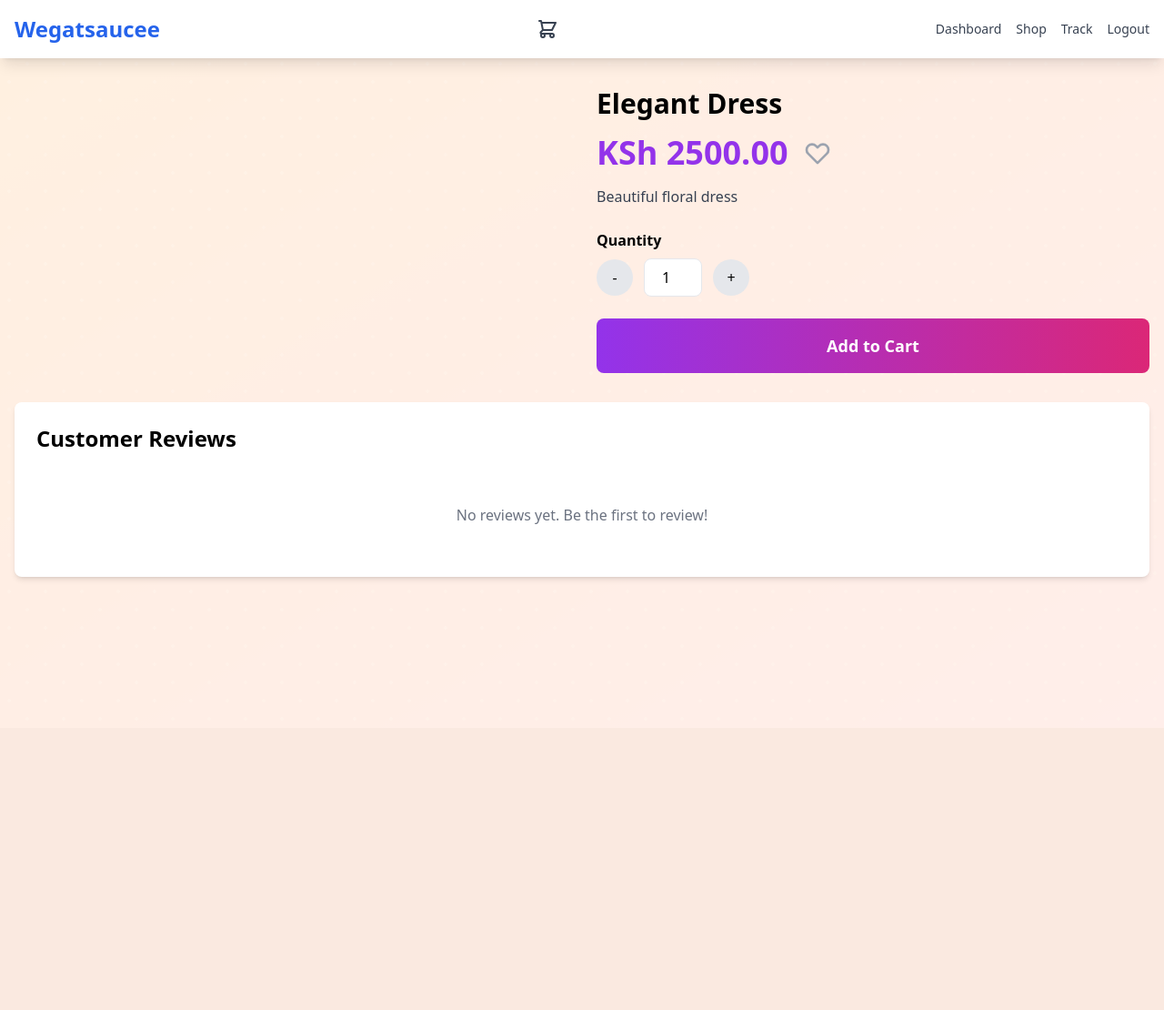
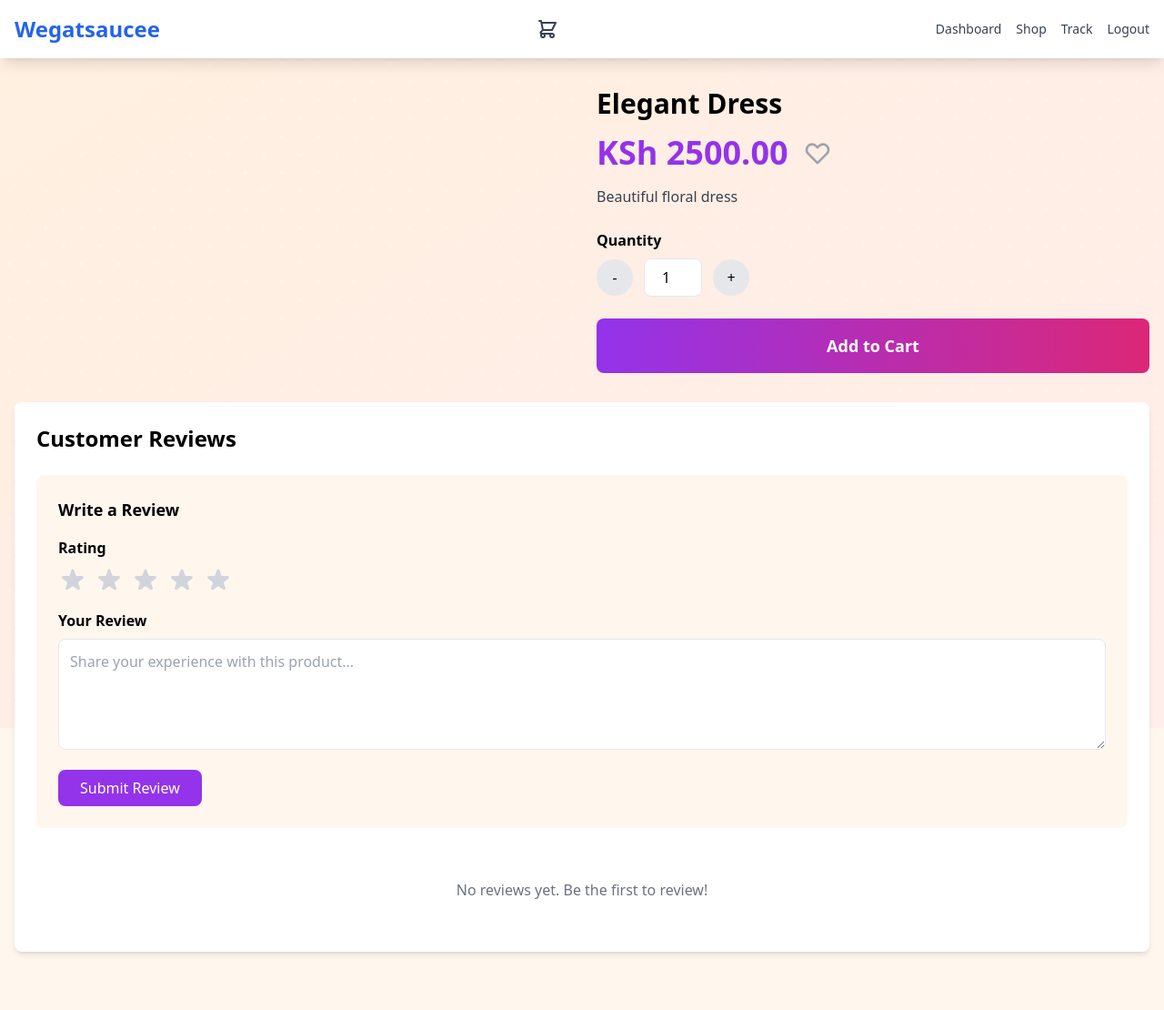
Before and after one commit to obapluto-ob/wegatsauceefashionhub, a Flask app: page /product/1 in a window 1280 px wide. Shown: the whole page at 91% size. Before the commit the page ends 636 px from the top, so only its background shows below. Run offline with Flask 3, Linux system fonts and the light colour scheme; the visitor is signed in with stand-in values (Sample User, id 1); data comes from the database, SQL or seed files in the repository; data that the repository does not hold is empty; some libraries are stand-ins or nearby versions.

Commit message:
Add review submission form to product detail page

```diff
--- a/templates/product_detail.html
+++ b/templates/product_detail.html
@@ -73,9 +73,43 @@
     </div>
 
     <!-- Reviews Section -->
-    <div class="bg-white rounded-lg shadow-md p-6">
+    <div class="bg-white rounded-lg shadow-md p-6 mb-8">
         <h2 class="text-2xl font-bold mb-6">Customer Reviews</h2>
 
+        <!-- Add Review Form -->
+        {% if session.user_id %}
+        <div class="bg-orange-50 rounded-lg p-6 mb-6">
+            <h3 class="text-lg font-bold mb-4">Write a Review</h3>
+            <form id="reviewForm">
+                <div class="mb-4">
+                    <label class="block font-semibold mb-2">Rating</label>
+                    <div class="flex gap-2">
+                        {% for i in range(1, 6) %}
+                        <button type="button" onclick="setRating({{ i }})" class="star-btn">
+                            <svg class="w-8 h-8 text-gray-300 hover:text-yellow-400" fill="currentColor" viewBox="0 0 20 20">
+                                <path d="M9.049 2.927c.3-.921 1.603-.921 1.902 0l1.07 3.292a1 1 0 00.95.69h3.462c.969 0 1.371 1.24.588 1.81l-2.8 2.034a1 1 0 00-.364 1.118l1.07 3.292c.3.921-.755 1.688-1.54 1.118l-2.8-2.034a1 1 0 00-1.175 0l-2.8 2.034c-.784.57-1.838-.197-1.539-1.118l1.07-3.292a1 1 0 00-.364-1.118L2.98 8.72c-.783-.57-.38-1.81.588-1.81h3.461a1 1 0 00.951-.69l1.07-3.292z"/>
+                            </svg>
+                        </button>
+                        {% endfor %}
+                    </div>
+                    <input type="hidden" id="rating" value="0">
+                </div>
+                <div class="mb-4">
+                    <label class="block font-semibold mb-2">Your Review</label>
+                    <textarea id="comment" rows="4" class="w-full border rounded-lg p-3" placeholder="Share your experience with this product..."></textarea>
+                </div>
+                <button type="button" onclick="submitReview()" class="bg-purple-600 text-white px-6 py-2 rounded-lg hover:bg-purple-700">
+                    Submit Review
+                </button>
+            </form>
+        </div>
+        {% else %}
+        <div class="bg-gray-100 rounded-lg p-6 mb-6 text-center">
+            <p class="text-gray-600">Please <a href="/login" class="text-purple-600 hover:underline">login</a> to write a review</p>
+        </div>
+        {% endif %}
+
+        <!-- Existing Reviews -->
         {% if reviews %}
         <div class="space-y-4">
             {% for review in reviews %}
@@ -102,6 +136,55 @@
 </div>
 
 <script>
+let selectedRating = 0;
+
+function setRating(rating) {
+    selectedRating = rating;
+    document.getElementById('rating').value = rating;
+
+    // Update star colors
+    const stars = document.querySelectorAll('.star-btn svg');
+    stars.forEach((star, index) => {
+        if (index < rating) {
+            star.classList.remove('text-gray-300');
+            star.classList.add('text-yellow-400');
+        } else {
+            star.classList.remove('text-yellow-400');
+            star.classList.add('text-gray-300');
+        }
+    });
+}
+
+function submitReview() {
+    const rating = selectedRating;
+    const comment = document.getElementById('comment').value;
+
+    if (rating === 0) {
+        alert('Please select a rating');
+        return;
+    }
+
+    if (!comment.trim()) {
+        alert('Please write a review');
+        return;
+    }
+
+    fetch('/product/{{ product.id }}/review', {
+        method: 'POST',
+        headers: {'Content-Type': 'application/json'},
+        body: JSON.stringify({rating: rating, comment: comment})
+    })
+    .then(r => r.json())
+    .then(data => {
+        if (data.success) {
+            alert('Review submitted successfully!');
+            location.reload();
+        } else {
+            alert(data.error || 'Failed to submit review');
+        }
+    });
+}
+
 function changeQty(change) {
     const input = document.getElementById('qty');
     let val = parseInt(input.value) + change;
```
